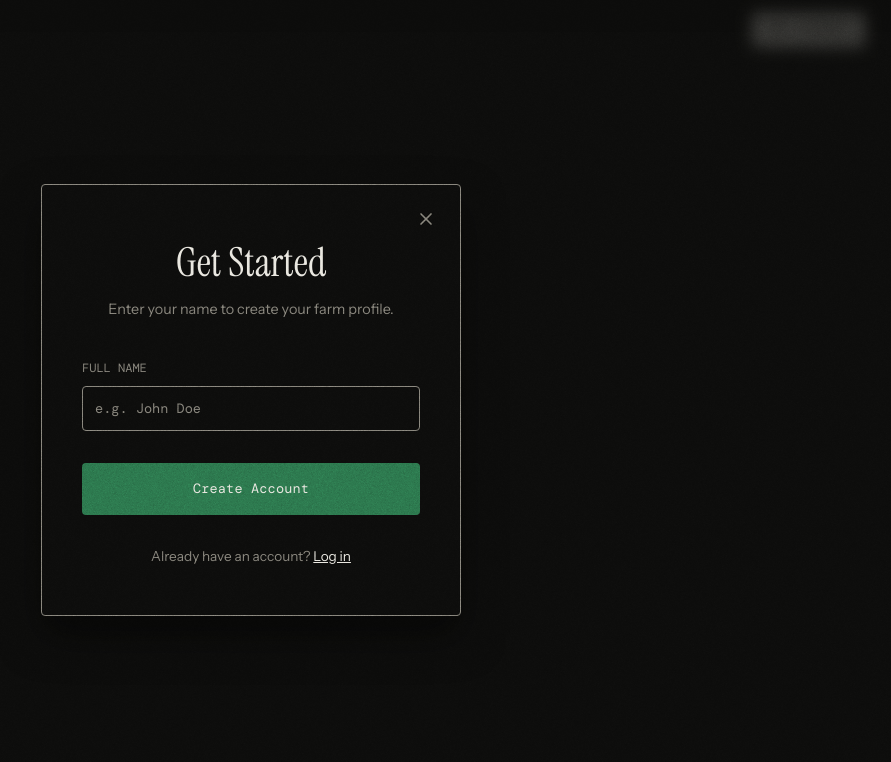
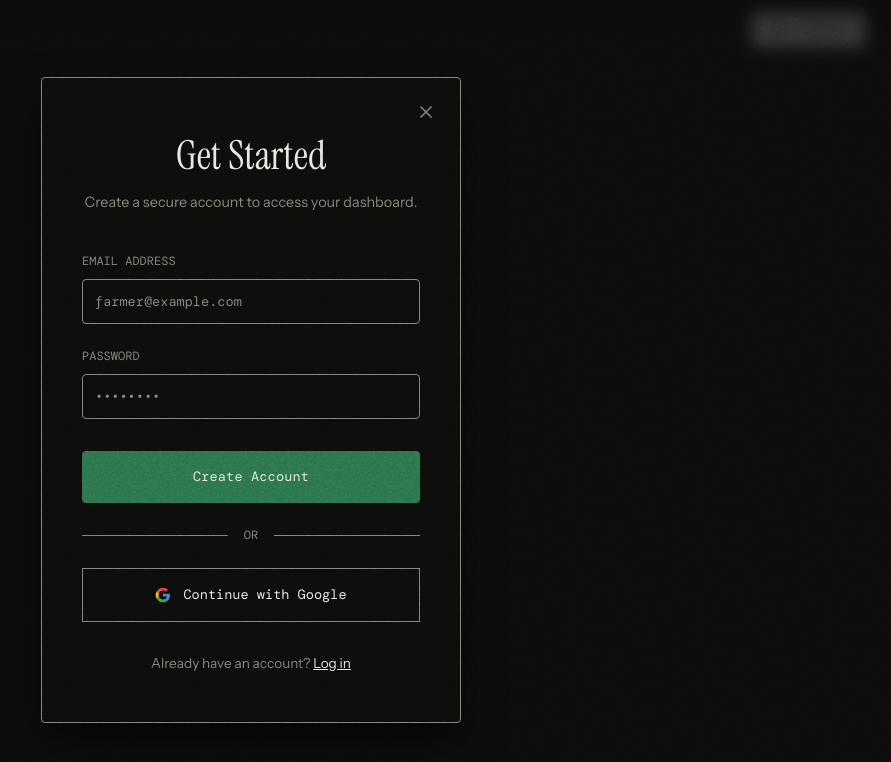
Before and after one commit to SaitrishankAUCSE/Smart-Irrigation-Advisory-System, a React (Vite) app in the folder frontend/: page /dashboard in a window 1280 px wide. Both pictures are taken after a click on the button "GET STARTED". Shown: the top 762 px of the page, without its empty margins (389-1280 px from the left). Built offline with nearby package versions, Linux system fonts and the light colour scheme; no server answers.

Commit message:
feat: integrate real Firebase authentication and Firestore with agrisense-d13b2 config

```diff
--- a/frontend/src/AuthContext.jsx
+++ b/frontend/src/AuthContext.jsx
@@ -1,4 +1,6 @@
 import React, { createContext, useContext, useState, useEffect } from 'react';
+import { auth } from './firebase';
+import { onAuthStateChanged, signOut } from 'firebase/auth';
 
 const AuthContext = createContext();
 
@@ -9,39 +11,42 @@ export const AuthProvider = ({ children }) => {
   const [loading, setLoading] = useState(true);
 
   useEffect(() => {
-    const name = localStorage.getItem('agrisense_username');
-    if (name) {
-      const name_slug = name.toLowerCase().trim().replace(/\s+/g, '_');
-      setCurrentUser({
-        uid: 'farmer_' + name_slug,
-        name: name,
-      });
-    }
-    setLoading(false);
+    const unsubscribe = onAuthStateChanged(auth, (user) => {
+      if (user) {
+        setCurrentUser({
+          uid: user.uid,
+          email: user.email,
+          name: user.displayName || user.email.split('@')[0],
+        });
+      } else {
+        setCurrentUser(null);
+      }
+      setLoading(false);
+    });
+
+    return unsubscribe;
   }, []);
 
-  const login = (name) => {
-    const trimmed = name.trim() || 'Demo Farmer';
-    localStorage.setItem('agrisense_username', trimmed);
-    const name_slug = trimmed.toLowerCase().replace(/\s+/g, '_');
-    setCurrentUser({
-      uid: 'farmer_' + name_slug,
-      name: trimmed,
-    });
+  const logout = async () => {
+    try {
+      await signOut(auth);
+    } catch (err) {
+      console.error("Failed to sign out", err);
+    }
   };
 
   const value = {
     currentUser,
     role: 'farmer',
     loading,
-    login
+    logout
   };
 
   return (
     <AuthContext.Provider value={value}>
       {loading ? (
-        <div className="min-h-screen flex items-center justify-center bg-gray-50 text-emerald-700 font-semibold">
-          Loading farmer profile...
+        <div style={{ minHeight: '100vh', display: 'flex', alignItems: 'center', justifyContent: 'center', backgroundColor: 'var(--proof)', color: 'var(--sheet)', fontFamily: "'DM Mono', monospace" }}>
+          Authenticating...
         </div>
       ) : (
         children
--- a/frontend/src/components/AuthModal.jsx
+++ b/frontend/src/components/AuthModal.jsx
@@ -1,17 +1,48 @@
 import React, { useState } from 'react';
-import { useAuth } from '../AuthContext';
+import { auth, googleProvider } from '../firebase';
+import { signInWithEmailAndPassword, createUserWithEmailAndPassword, signInWithPopup } from 'firebase/auth';
 import { X } from 'lucide-react';
 
 export default function AuthModal({ onClose }) {
-  const { login } = useAuth();
-  const [name, setName] = useState('');
+  const [email, setEmail] = useState('');
+  const [password, setPassword] = useState('');
   const [mode, setMode] = useState('signup'); // 'login' or 'signup'
+  const [error, setError] = useState('');
+  const [loading, setLoading] = useState(false);
 
-  const handleSubmit = (e) => {
+  const handleSubmit = async (e) => {
     e.preventDefault();
-    if (name.trim()) {
-      login(name);
+    setError('');
+    setLoading(true);
+
+    try {
+      if (mode === 'signup') {
+        await createUserWithEmailAndPassword(auth, email, password);
+      } else {
+        await signInWithEmailAndPassword(auth, email, password);
+      }
       onClose();
+    } catch (err) {
+      console.error(err);
+      // Clean up firebase error messages a bit
+      const msg = err.message.replace('Firebase: ', '').replace(/\\([^)]+\\)/, '').trim();
+      setError(msg || 'Authentication failed. Please try again.');
+    } finally {
+      setLoading(false);
+    }
+  };
+
+  const handleGoogleSignIn = async () => {
+    setError('');
+    setLoading(true);
+    try {
+      await signInWithPopup(auth, googleProvider);
+      onClose();
+    } catch (err) {
+      console.error(err);
+      setError('Google sign-in failed.');
+    } finally {
+      setLoading(false);
     }
   };
 
@@ -61,36 +92,80 @@ export default function AuthModal({ onClose }) {
           </h2>
           <p style={{ color: 'var(--graphite)', fontSize: '0.9rem', marginTop: '0.5rem' }}>
             {mode === 'signup'
-              ? 'Enter your name to create your farm profile.'
-              : 'Enter your name to access your dashboard.'}
+              ? 'Create a secure account to access your dashboard.'
+              : 'Sign in to access your dashboard.'}
           </p>
         </div>
+
+        {error && (
+          <div style={{ background: 'rgba(255, 77, 77, 0.1)', border: '1px solid #ff4d4d', color: '#ff4d4d', padding: '0.75rem', marginBottom: '1.5rem', fontSize: '0.85rem', fontFamily: "'DM Mono', monospace" }}>
+            {error}
+          </div>
+        )}
 
         <form onSubmit={handleSubmit} style={{ display: 'flex', flexDirection: 'column', gap: '1.5rem' }}>
           <div>
             <label style={{ display: 'block', marginBottom: '0.5rem', fontFamily: "'DM Mono', monospace", fontSize: '0.75rem', color: 'var(--graphite)', textTransform: 'uppercase' }}>
-              Full Name
+              Email Address
             </label>
             <input
-              type="text"
+              type="email"
               required
               autoFocus
               className="input-dark"
               style={{ width: '100%', background: 'transparent', border: '1px solid var(--graphite)', color: 'var(--sheet)', padding: '0.75rem', fontFamily: "'DM Mono', monospace", fontSize: '0.85rem' }}
-              value={name}
-              onChange={e => setName(e.target.value)}
-              placeholder="e.g. John Doe"
+              value={email}
+              onChange={e => setEmail(e.target.value)}
+              placeholder="farmer@example.com"
+            />
+          </div>
+
+          <div>
+            <label style={{ display: 'block', marginBottom: '0.5rem', fontFamily: "'DM Mono', monospace", fontSize: '0.75rem', color: 'var(--graphite)', textTransform: 'uppercase' }}>
+              Password
+            </label>
+            <input
+              type="password"
+              required
+              className="input-dark"
+              style={{ width: '100%', background: 'transparent', border: '1px solid var(--graphite)', color: 'var(--sheet)', padding: '0.75rem', fontFamily: "'DM Mono', monospace", fontSize: '0.85rem' }}
+              value={password}
+              onChange={e => setPassword(e.target.value)}
+              placeholder="••••••••"
+              minLength={6}
             />
           </div>
 
           <button
             type="submit"
+            disabled={loading}
             className="btn-accent"
-            style={{ background: 'var(--accent)', color: 'var(--sheet)', border: 'none', padding: '1rem', fontFamily: "'DM Mono', monospace", fontSize: '0.85rem', cursor: 'pointer', marginTop: '0.5rem' }}
+            style={{ background: 'var(--accent)', color: 'var(--sheet)', border: 'none', padding: '1rem', fontFamily: "'DM Mono', monospace", fontSize: '0.85rem', cursor: loading ? 'not-allowed' : 'pointer', marginTop: '0.5rem', opacity: loading ? 0.7 : 1 }}
           >
-            {mode === 'signup' ? 'Create Account' : 'Log In'}
+            {loading ? 'Processing...' : (mode === 'signup' ? 'Create Account' : 'Log In')}
           </button>
         </form>
+
+        <div style={{ position: 'relative', margin: '2rem 0', textAlign: 'center' }}>
+          <hr style={{ border: 'none', borderTop: '1px solid var(--graphite)', margin: 0 }} />
+          <span style={{ position: 'absolute', top: '50%', left: '50%', transform: 'translate(-50%, -50%)', background: 'var(--proof)', padding: '0 1rem', color: 'var(--graphite)', fontSize: '0.75rem', fontFamily: "'DM Mono', monospace" }}>OR</span>
+        </div>
+
+        <button
+          onClick={handleGoogleSignIn}
+          disabled={loading}
+          style={{ width: '100%', background: 'transparent', border: '1px solid var(--graphite)', color: 'var(--sheet)', padding: '1rem', fontFamily: "'DM Mono', monospace", fontSize: '0.85rem', cursor: loading ? 'not-allowed' : 'pointer', display: 'flex', alignItems: 'center', justifyContent: 'center', gap: '0.75rem', transition: 'all 0.2s' }}
+          onMouseOver={e => !loading && (e.currentTarget.style.background = 'rgba(255,255,255,0.05)')}
+          onMouseOut={e => e.currentTarget.style.background = 'transparent'}
+        >
+          <svg viewBox="0 0 24 24" width="16" height="16" xmlns="http://www.w3.org/2000/svg">
+            <path d="M22.56 12.25c0-.78-.07-1.53-.2-2.25H12v4.26h5.92c-.26 1.37-1.04 2.53-2.21 3.31v2.77h3.57c2.08-1.92 3.28-4.74 3.28-8.09z" fill="#4285F4"/>
+            <path d="M12 23c2.97 0 5.46-.98 7.28-2.66l-3.57-2.77c-.98.66-2.23 1.06-3.71 1.06-2.86 0-5.29-1.93-6.16-4.53H2.18v2.84C3.99 20.53 7.7 23 12 23z" fill="#34A853"/>
+            <path d="M5.84 14.09c-.22-.66-.35-1.36-.35-2.09s.13-1.43.35-2.09V7.07H2.18C1.43 8.55 1 10.22 1 12s.43 3.45 1.18 4.93l2.85-2.22.81-.62z" fill="#FBBC05"/>
+            <path d="M12 5.38c1.62 0 3.06.56 4.21 1.64l3.15-3.15C17.45 2.09 14.97 1 12 1 7.7 1 3.99 3.47 2.18 7.07l3.66 2.84c.87-2.6 3.3-4.53 6.16-4.53z" fill="#EA4335"/>
+          </svg>
+          Continue with Google
+        </button>
 
         <div style={{ marginTop: '2rem', textAlign: 'center', fontSize: '0.85rem', color: 'var(--graphite)' }}>
           {mode === 'signup' ? (
--- a/frontend/src/firebase.js
+++ b/frontend/src/firebase.js
@@ -1,15 +1,19 @@
 import { initializeApp } from "firebase/app";
+import { getAuth, GoogleAuthProvider } from "firebase/auth";
 import { getFirestore } from "firebase/firestore";
 
 const firebaseConfig = {
-  apiKey: "AIzaSyCM1HaSLRXiwL5oi7tQzwWJ2onhEgsWuIc",
-  authDomain: "agrisense-1d0b3.firebaseapp.com",
-  projectId: "agrisense-1d0b3",
-  storageBucket: "agrisense-1d0b3.firebasestorage.app",
-  messagingSenderId: "503163669221",
-  appId: "1:503163669221:web:d1e880cf00001c1c5ea20c",
-  measurementId: "G-QK68YCCBY1"
+  apiKey: "AIzaSyACblziPPOuFUL7OuLUEVj2W5jpsLPFDD0",
+  authDomain: "agrisense-d13b2.firebaseapp.com",
+  projectId: "agrisense-d13b2",
+  storageBucket: "agrisense-d13b2.firebasestorage.app",
+  messagingSenderId: "961294081725",
+  appId: "1:961294081725:web:341e11c7ef92f0829a61d4",
+  measurementId: "G-5MFN8HWE9K"
 };
 
 const app = initializeApp(firebaseConfig);
+
+export const auth = getAuth(app);
+export const googleProvider = new GoogleAuthProvider();
 export const db = getFirestore(app);
```
